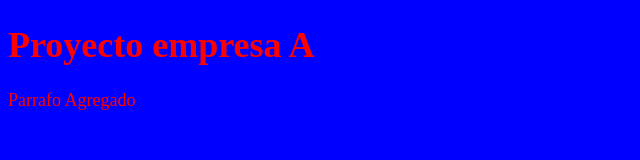
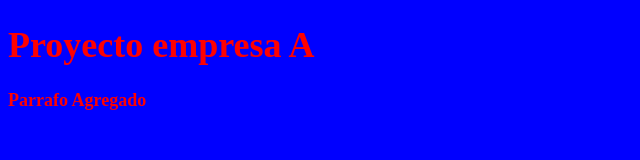
Before and after one commit to Rodri205/CursoGit, a plain HTML site: page index.html in a window 1280 px wide. Shown: the full height of the page, 0-640 px from the left. Drawn offline with Linux system fonts and the light colour scheme.

Commit message:
Update estilos.css

```diff
--- a/css/estilos.css
+++ b/css/estilos.css
@@ -2,7 +2,7 @@
 /* CSS Document */
 body{
 	background-color:#00F;
-	font: weight:bold;
+	font-weight: bold;
 	color: #F00;
 	font-size: 18px;
 }
```
